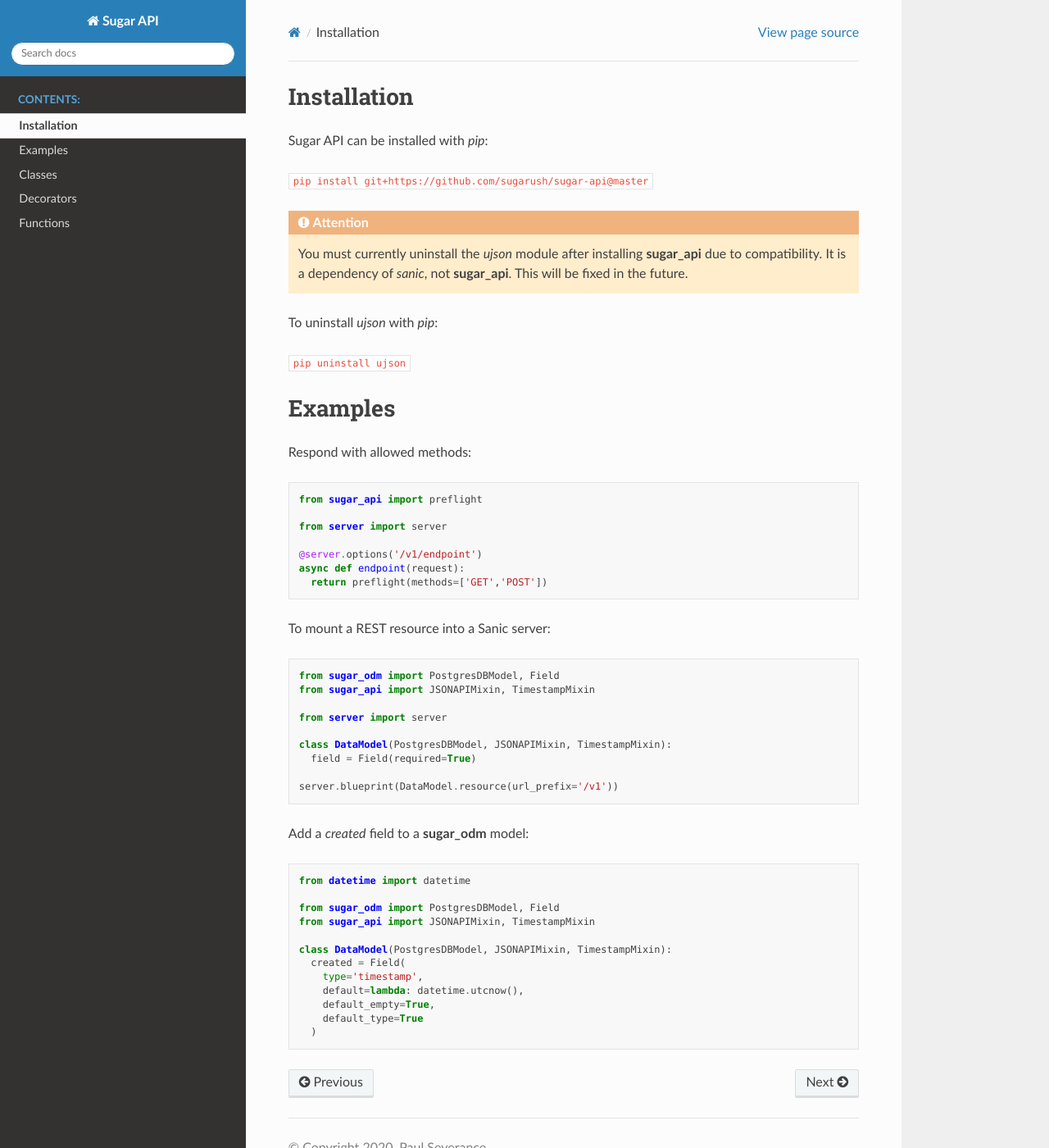
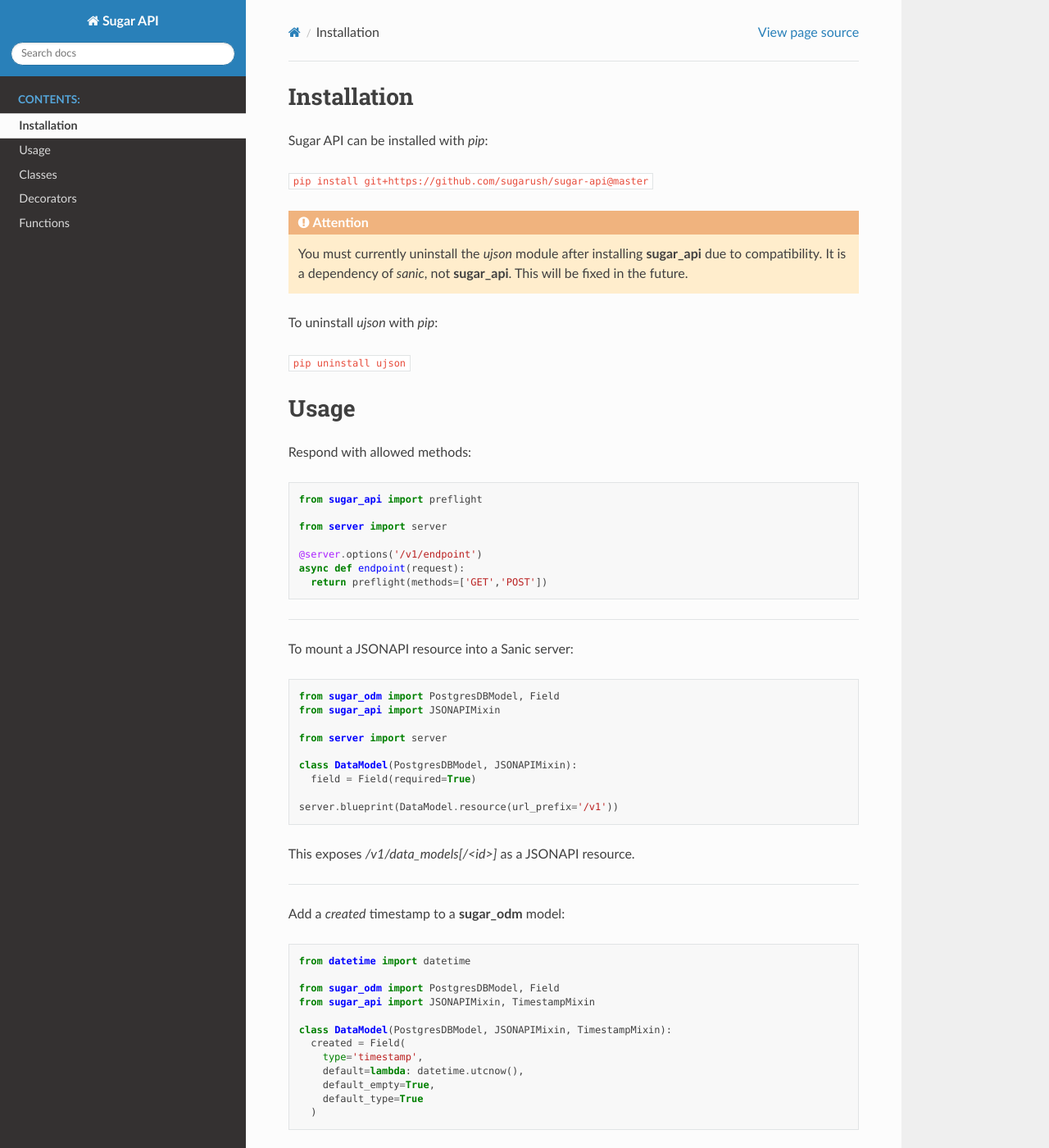
Before and after one commit to sugarush/fire-api, a Sphinx documentation site: the page built from docs/content/basics.rst, in a window 1280 px wide and 1400 px high. Shown: the whole window at 82% size. Built offline with Sphinx 7.4.7 and the Read the Docs theme 2.0.0, drawn with Linux system fonts in a browser that asks for light colours.

Commit message:
update documentation

```diff
--- a/docs/content/basics.rst
+++ b/docs/content/basics.rst
@@ -14,8 +14,8 @@
 
 ``pip uninstall ujson``
 
-Examples
-========
+Usage
+=====
 
 Respond with allowed methods:
 
@@ -29,21 +29,27 @@
   async def endpoint(request):
     return preflight(methods=['GET','POST'])
 
-To mount a REST resource into a Sanic server:
+------------------------------------------------
+
+To mount a JSONAPI resource into a Sanic server:
 
 .. code-block:: python
 
   from sugar_odm import PostgresDBModel, Field
-  from sugar_api import JSONAPIMixin, TimestampMixin
+  from sugar_api import JSONAPIMixin
 
   from server import server
 
-  class DataModel(PostgresDBModel, JSONAPIMixin, TimestampMixin):
+  class DataModel(PostgresDBModel, JSONAPIMixin):
     field = Field(required=True)
 
   server.blueprint(DataModel.resource(url_prefix='/v1'))
 
-Add a `created` field to a **sugar_odm** model:
+This exposes `/v1/data_models[/<id>]` as a JSONAPI resource.
+
+------------------------------------------------------------
+
+Add a `created` timestamp to a **sugar_odm** model:
 
 .. code-block:: python
 
```
Also changed, not shown: 1 other file.
